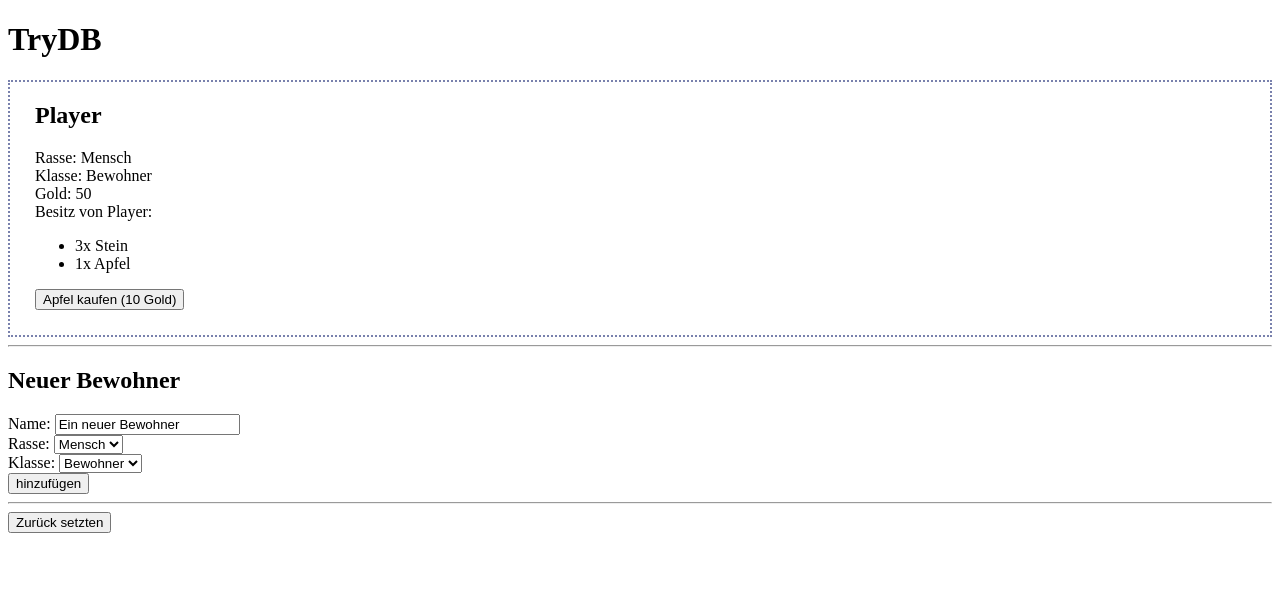
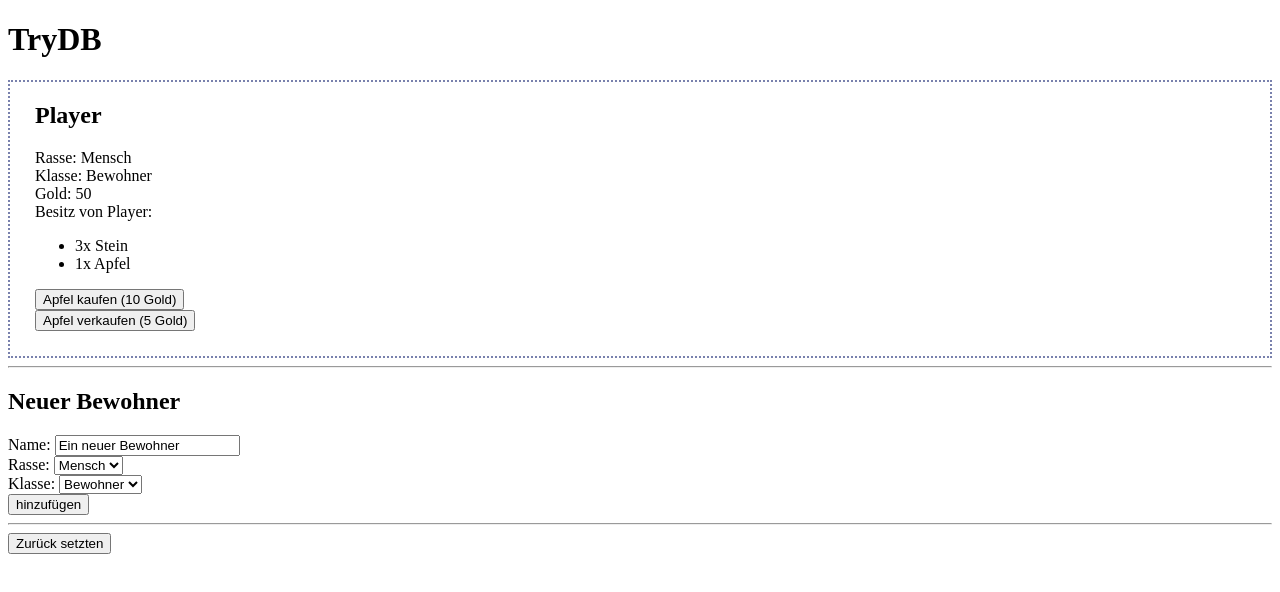
Before and after one commit to Nora404/TryDB, an Angular app: page / in a window 1280 px wide. Shown: the top 592 px of the page. Built offline with nearby package versions, Linux system fonts and the light colour scheme.

Commit message:
Add Verkaufen

```diff
--- a/src/app/player/player.component.html
+++ b/src/app/player/player.component.html
@@ -4,7 +4,8 @@
     Klasse: {{player.class}}<br>
     Gold: {{player.gold}}<br>
     <app-bag [player]="player"></app-bag>
-    <button (click)="addItem('Apfel', player.id)">Apfel kaufen (10 Gold)</button>
+    <button (click)="addItem('Apfel', player.id)">Apfel kaufen (10 Gold)</button><br>
+    <button (click)="sellItem('Apfel', player.id)">Apfel verkaufen (5 Gold)</button>
 </div>
 
 <hr>
--- a/src/app/player/player.component.ts
+++ b/src/app/player/player.component.ts
@@ -122,6 +122,22 @@ export class PlayerComponent {
 
     }
 
+    async sellItem(name:string, playerId:number){
+      const item = await db.items_DB
+      .where('name')
+      .equals(name)
+      .and((item)=> item.playerId === playerId)
+      .first();
+
+      if(item && item.count > 0){
+        await db.items_DB.update(item.id!, {count: item.count - 1});
+        this.gainGold(5, playerId);
+      } else {
+        alert("Du hast nichts zum verkaufen");
+      }
+    }
+
+
     async checkGold(needGold: number, playerId: number){
       const player = await db.player_DB
         .where('id')
@@ -141,4 +157,15 @@ export class PlayerComponent {
         await db.player_DB.update(playerId, {gold: player.gold - lostGold})
       }
     }
+
+    async gainGold(gold: number, playerId: number){
+      const player = await db.player_DB
+      .where('id')
+      .equals(playerId)
+      .first()
+
+    if(player){
+      await db.player_DB.update(playerId, {gold: player.gold + gold})
+    }
+    }
 }
```
